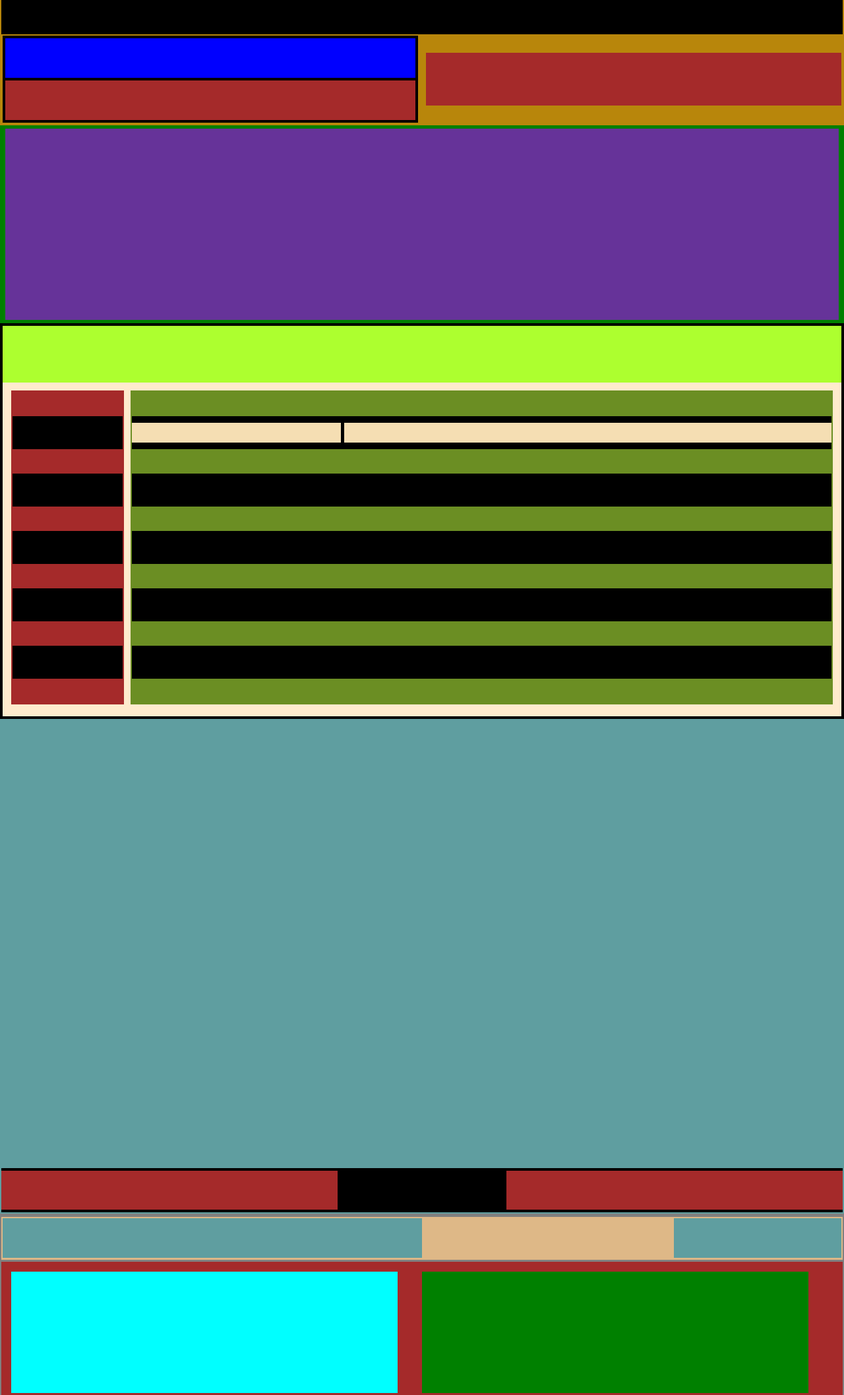
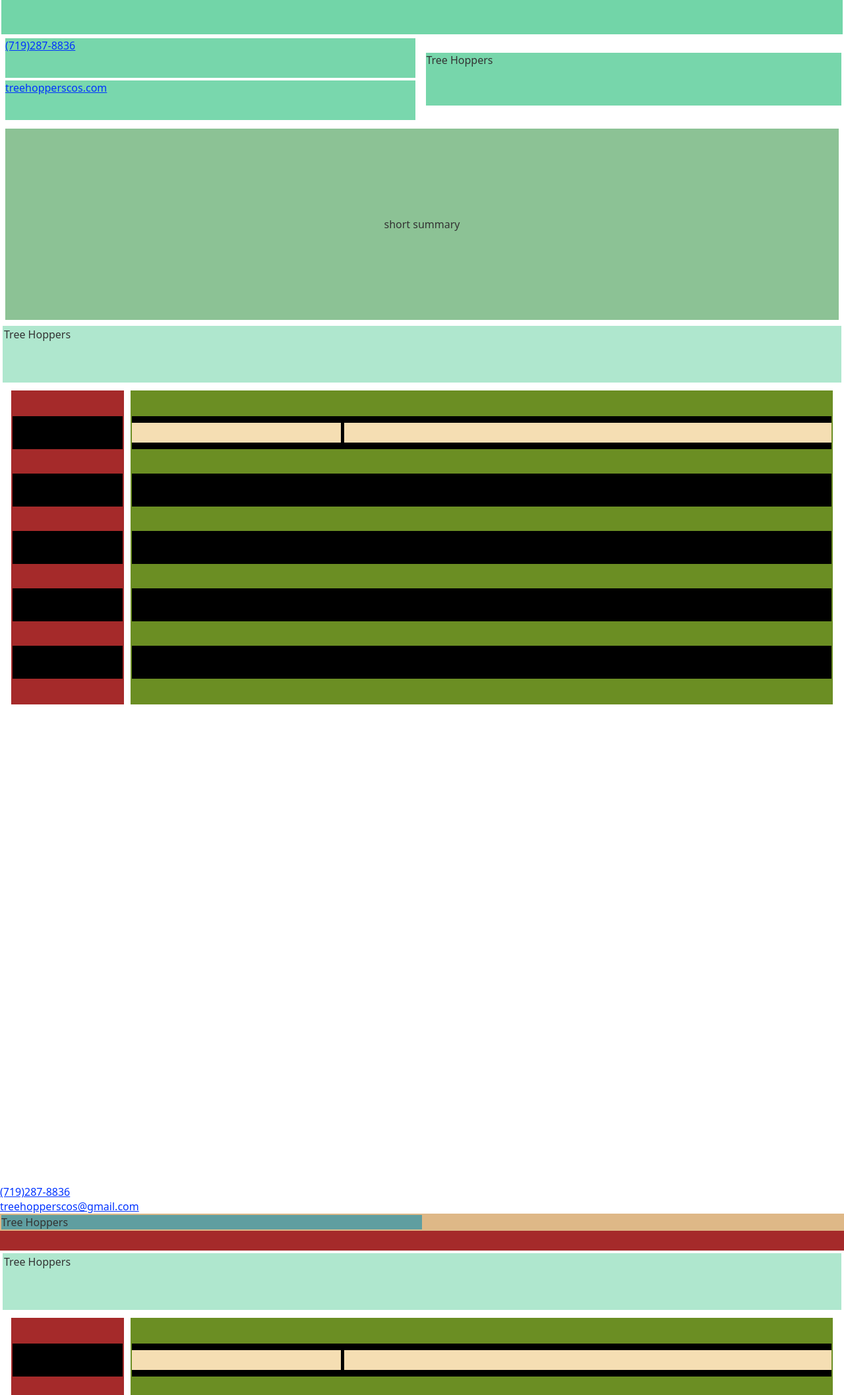
Before and after one commit to codingsqurl/boxes, a plain HTML site: page index.html in a window 1280 px wide. Shown: the part 20-2135 px from the top of the page at 66% size. Drawn offline with Linux system fonts and the light colour scheme.

Commit message:
need to start picking background image

```diff
--- a/css/style.css
+++ b/css/style.css
@@ -1,20 +1,17 @@
 #tb {
   padding: 2px;
-  /* positioning */
   display: flex;
   flex-direction: column;
   justify-content: center;
   align-items: center;
   height: 210px;
   width: 100%;
-  background-color: darkgoldenrod;
   /* text */
 }
 
 
 #tb-co-con {
   padding: 2px;
-  /* positioning */
   display: flex;
   justify-content: center;
   align-items: center;
@@ -25,47 +22,41 @@
 }
 
 .tb-co-con {
-  /* positioning */
   display: flex;
   flex-direction: column;
   justify-content: space-between;
   padding: 4px;
   height: 132px;
   width: 50%;
-  background-color: black;
   /* text */
 }
 
 .tb-co-ph {
-  /* positioning */
   height: 60px;
   width: 100%;
-  background-color: blue;
+  background-color:	rgba(4, 180, 101, 0.541);
   /* text */
 }
 
 .tb-co-em {
-  /* positioning */
   height: 60px;
   width: 100%;
-  background-color: brown;
+  background-color:	rgba(4, 180, 101, 0.534);
   /* text */
 }
 
 .co-n-con {
-  /* positioning */
   height: 80px;
   width: 50%;
-  background-color: brown;
+  background-color:	rgba(4, 180, 101, 0.543);
   /* text */
 }
 
 #tb-link-sec {
   padding: 2px;
-  /* positioning */
   height: 80px;
   width: 100%;
-  background-color: black;
+  background-color:	rgba(4, 180, 101, 0.561);
   /* text */
 }
 /* end of top bar section */
@@ -73,24 +64,21 @@
 /* beginning of the summary section */
 #sh-sum {
   padding: 2px;
-  /* positioning */
   display: flex;
   justify-content: center;
   align-items: center;
   height: 300px;
   width: 100%;
-  background-color: green;
   /* text */
 }
 
 .tb-sum {
-  /* positioning */
   display: flex;
   justify-content: center;
   align-items: center;
   height: 98%;
   width: 99%;
-  background-color: rebeccapurple;
+  background-color:	rgba(32, 137, 50, 0.512);
   /* text */
 }
 /* end of the summary section */
@@ -98,32 +86,27 @@
 /* beginning of form section */
 #top-form {
   padding: 2px;
-  /* positioning */
   display: flex;
   flex-direction: column;
   padding: 4px;
   height: 600px;
   width: 100%;
-  background-color: black;
   /* text */
 }
 
 #f-co-n {
   padding: 2px;
-  /* positioning */
   height: 100px;
-  background-color: greenyellow;
+  background-color:	rgba(4, 180, 101, 0.319);
   /* text */
 }
 
 #f-cont {
   padding: 2px;
-  /* positioning */
   display: flex;
   gap: 10px;
   padding: 1%;
   height: 100%;
-  background-color: blanchedalmond;
   /* text */
 }
 
@@ -131,7 +114,6 @@
 dealing with the questions
 the form is asking user */
 #f-cont-qu {
-  /* positioning */
   padding: 2px;
   display: flex;
   flex-direction: column;
@@ -145,7 +127,6 @@ the form is asking user */
 /* section where user answers
 said questions */
 #f-cont-ans {
-  /* positioning */
   padding: 2px;
   display: flex;
   flex-direction: column;
@@ -158,7 +139,6 @@ said questions */
 
 /* questions */
 .f-qu-n {
-  /* positioning */
   display: flex;
   justify-content: center;
   height: 50px;
@@ -168,7 +148,6 @@ said questions */
 }
 
 .f-qu-pn {
-  /* positioning */
   display: flex;
   justify-content: center;
   height: 50px;
@@ -178,7 +157,6 @@ said questions */
 }
 
 .f-qu-em {
-  /* positioning */
   display: flex;
   justify-content: center;
   height: 50px;
@@ -188,7 +166,6 @@ said questions */
 }
 
 .f-qu-serv {
-  /* positioning */
   display: flex;
   justify-content: center;
   height: 50px;
@@ -199,7 +176,6 @@ said questions */
 }
 
 .f-qu-city {
-  /* positioning */
   display: flex;
   justify-content: center;
   height: 50px;
@@ -211,7 +187,6 @@ said questions */
 
 /* beginning of answers */
 .f-ans-n {
-  /* positioning */
   display: flex;
   justify-content: space-between;
   align-items: center;
@@ -223,7 +198,6 @@ said questions */
 }
 
 .f-fn {
-  /* positioning */
   height: 30px;
   width: 30%;
   background-color: wheat;
@@ -231,7 +205,6 @@ said questions */
 }
 
 .f-ln {
-  /* positioning */
   height: 30px;
   width: 70%;
   background-color: wheat;
@@ -239,7 +212,6 @@ said questions */
 }
 
 .f-ans-pn {
-  /* positioning */
   display: flex;
   justify-content: center;
   height: 50px;
@@ -249,7 +221,6 @@ said questions */
 }
 
 .f-ans-em {
-  /* positioning */
   display: flex;
   justify-content: center;
   height: 50px;
@@ -259,7 +230,6 @@ said questions */
 }
 
 .f-ans-serv {
-  /* positioning */
   display: flex;
   justify-content: center;
   height: 50px;
@@ -269,7 +239,6 @@ said questions */
 }
 
 .f-ans-city {
-  /* positioning */
   display: flex;
   justify-content: center;
   height: 50px;
@@ -282,61 +251,15 @@ said questions */
 
 /* where videos will be stored */
 #media {
-  /* positioning */
   display: flex;
   flex-direction: column-reverse;
   height: 750px;
   width: 100%;
-  background-color: cadetblue;
-  padding: 2px;
-  /* text */
-}
-
-/* buttons at the bottom
-of the media section */
-#med-button {
-  /* positioning */
-  display: flex;
-  justify-content: space-between;
-  align-items: center;
-  height: 9%;
-  width: 100%;
-  background-color: black;
-  /* text */
-}
-
-.med-pn {
-  /* positioning */
-  height: 89%;
-  width: 40%;
-  background-color: brown;
-  /* text */
-}
-
-.med-em {
-  /* positioning */
-  height: 89%;
-  width: 40%;
-  background-color: brown;
-  /* text */
-}
-
-/* beginning of reviews section of page */
-#reviews {
-  /* positioning */
-  display: flex;
-  flex-direction: column;
-  justify-content: space-evenly;
-  height: 500px;
-  width: 100%;
-  padding: 2px;
-  background-color: grey;
 
   /* text */
 }
 
 #r-title-box {
-  /* positioning */
   padding: 2px;
   display: flex;
   justify-content: space-between;
--- a/index.html
+++ b/index.html
@@ -13,24 +13,24 @@
     <div id="tb-link-sec"></div>
     <div id="tb-co-con">
       <div class="tb-co-con">
-        <div class="tb-co-ph"></div>
-        <div class="tb-co-em"></div>
+        <div class="tb-co-ph"><a href="">(719)287-8836</a></div>
+        <div class="tb-co-em"><a href="">treehopperscos.com</a></div>
       </div>
       <div class="co-n-con">
-        <div class="co-n"></div>
+        <div class="co-n">Tree Hoppers</div>
       </div>
     </div>
   </div>
   <!-- top-bar end -->
   <!-- summary section -->
   <div id="sh-sum">
-    <p class="tb-sum"></p>
+    <p class="tb-sum">short summary</p>
   </div>
   <!-- end of summary section -->
   <!-- form is here -->
   <div id="top-form">
     <!-- company name -->
-    <div id="f-co-n"></div>
+    <div id="f-co-n">Tree Hoppers</div>
     <!-- container -->
     <div id="f-cont">
       <!-- questions -->
@@ -58,14 +58,15 @@
   <!-- videos go here -->
   <div id="media">
     <div id="med-button">
-      <div class="med-pn"></div>
-      <div class="med-em"></div>
+      <div class="med-pn"><a href="">(719)287-8836</a></div>
+      <div class="med-em"><a href="">treehopperscos@gmail.com</a></div>
     </div>
   </div>
   <!-- end of videos section -->
+  <!-- beginning of reviews section -->
   <div id="reviews">
     <div id="r-title-box">
-      <div class="r-t-n"></div>
+      <div class="r-t-n">Tree Hoppers</div>
       <div class="r-t-l"></div>
     </div>
     <div id="r-cont">
@@ -75,11 +76,12 @@
       <div class="r-4"></div>
     </div>
   </div>
+  <!-- end of reviews -->
   <!-- start of second form all same css as first -->
   <!-- form is here -->
   <div id="top-form">
     <!-- company name -->
-    <div id="f-co-n"></div>
+    <div id="f-co-n">Tree Hoppers</div>
     <!-- container -->
     <div id="f-cont">
       <!-- questions -->
@@ -108,10 +110,10 @@
   <!-- none of this has css -->
   <div id="portfolio">
     <div id="port-title">
-      <div class="paul-port"></div>
+      <div class="paul-pic"><img src="" alt=""></div>
       <div class="paul-port">
-        <div class="paul-pn"></div>
-        <div class="paul-em"></div>
+        <div class="paul-pn"><a href="">(719)287-8836</a></div>
+        <div class="paul-em"><a href="">treehopperscos@gmail.com</a></div>
       </div>
     </div>
     <div id="port-cont">
--- a/referances/colors.txt
+++ b/referances/colors.txt
@@ -10,11 +10,11 @@ background-color:	rgba(4, 30, 31, 1);
 
 
 	darkest of greens -
-background-color:	rgba(4, 180, 100, 1);
+background-color:	rgba(4, 180, 101, 0.69);
 
 
 	med green -
-background-color:	rgba(44, 188, 68, 1);
+background-color:	rgba(32, 137, 49, 0.72);
 
 
 	white -
```
Also changed, not shown: v1/Untitled-2026-01-13-2304.png (renamed from pictures/Untitled-2026-01-13-2304.png).
